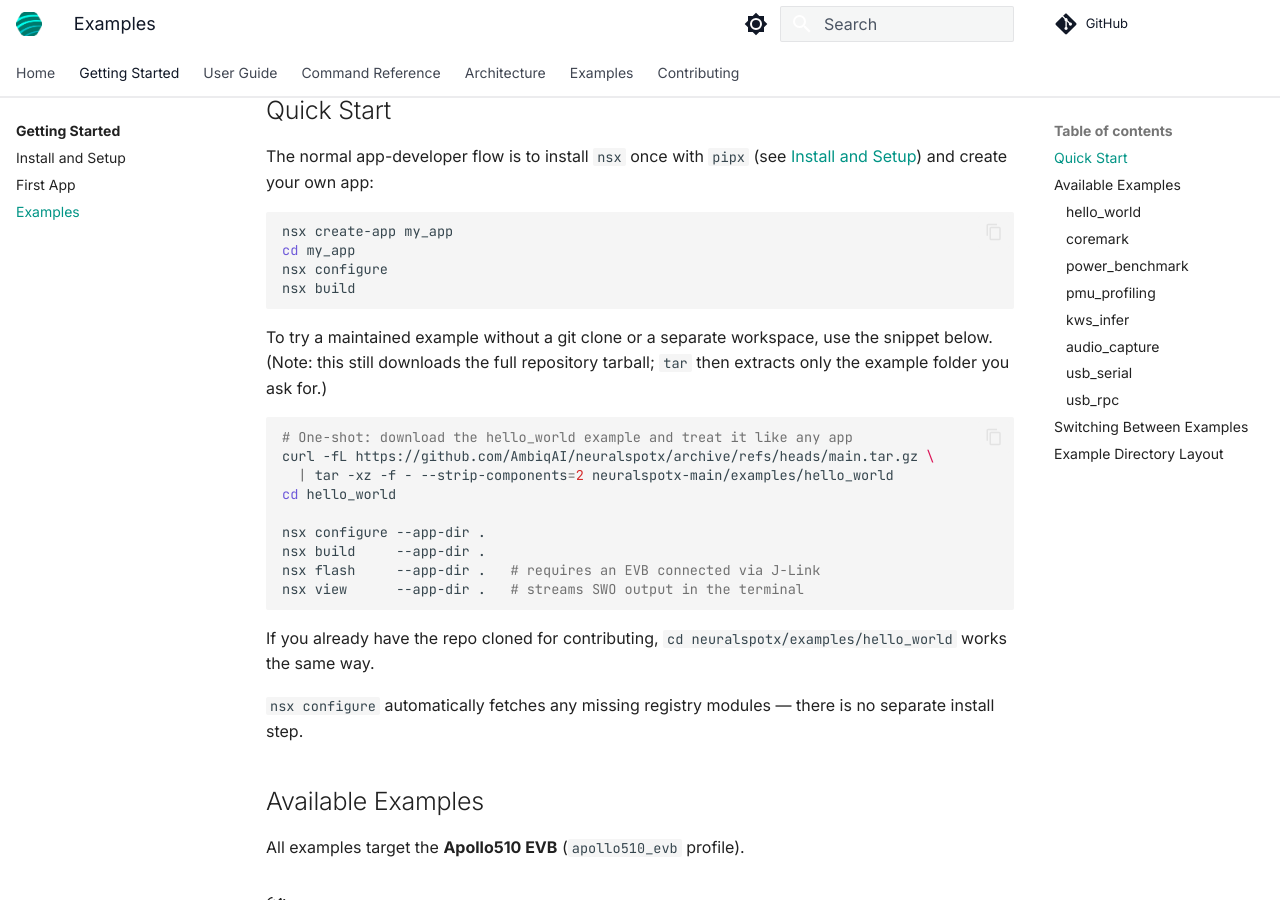
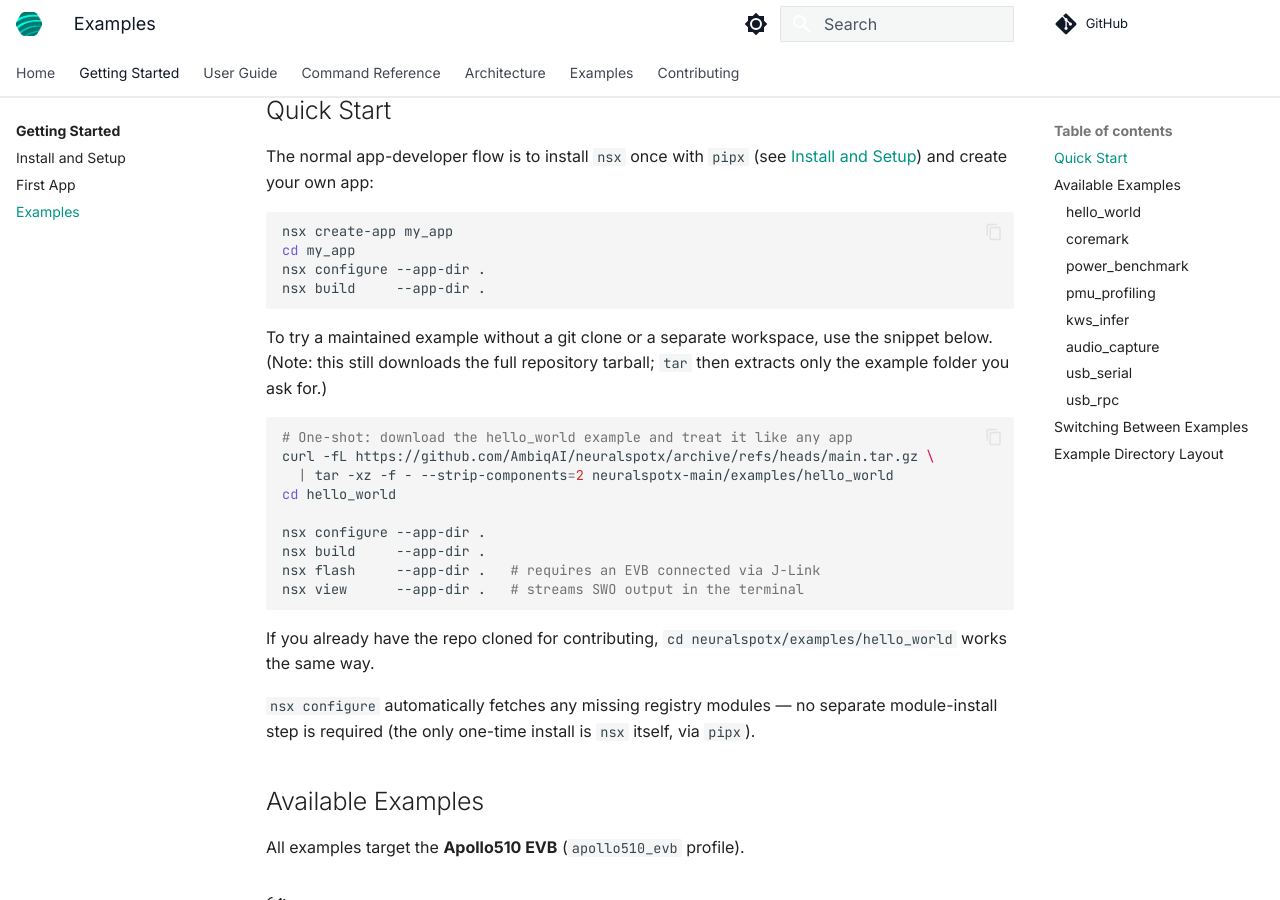
Before and after one commit to AmbiqAI/neuralspotx, an MkDocs documentation site: the page built from docs/getting-started/examples.md, in a window 1280 px wide and 900 px high, scrolled down 253 px. Built offline with MkDocs 1.6.1 and Material for MkDocs 9.7.7, drawn with Linux system fonts in a browser that asks for light colours; comment, search, counter and statistics services are not loaded.

Commit message:
docs: fix unicode hyphen line break; align quick-start; clarify install scope (review)
Copilot fourth-pass review:

* getting-started/index.md L57: 'Contributor\u2010\noriented' rendered
  as 'Contributor\u2010 oriented' due to the line break and a non-ASCII
  hyphen. Replace with an ASCII hyphen and keep the compound word
  on one line.

* getting-started/examples.md L18: the first quick-start ran
  'nsx configure'/'nsx build' bare while the tarball quick-start
  used '--app-dir .'. Add '--app-dir .' to the first snippet for
  consistency on the same page.

* getting-started/examples.md L41: 'there is no separate install
  step' was ambiguous after the pipx flow appears above. Reword
  to make clear the no-install applies to *modules* (configure
  fetches them automatically) and that nsx itself is the only
  one-time install.

````diff
--- a/docs/getting-started/examples.md
+++ b/docs/getting-started/examples.md
@@ -14,8 +14,8 @@ The normal app-developer flow is to install `nsx` once with `pipx` (see
 ```bash
 nsx create-app my_app
 cd my_app
-nsx configure
-nsx build
+nsx configure --app-dir .
+nsx build     --app-dir .
 ```
 
 To try a maintained example without a git clone or a separate workspace,
@@ -38,7 +38,8 @@ If you already have the repo cloned for contributing,
 `cd neuralspotx/examples/hello_world` works the same way.
 
 `nsx configure` automatically fetches any missing registry modules —
-there is no separate install step.
+no separate module-install step is required (the only one-time install
+is `nsx` itself, via `pipx`).
 
 ## Available Examples
 
````
Also changed, not shown: docs/getting-started/index.md (+4 -4 lines).
